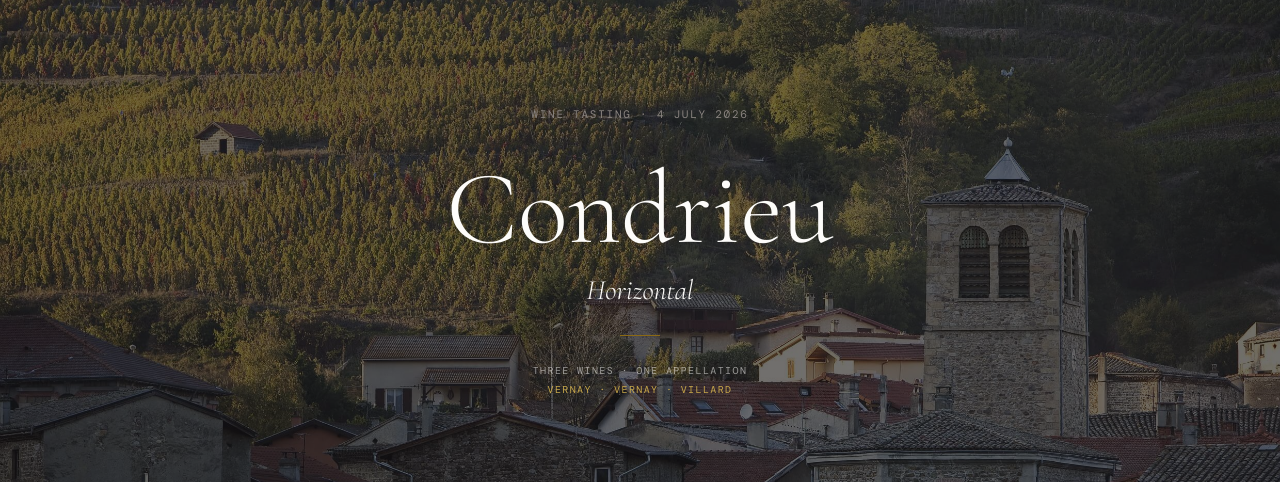
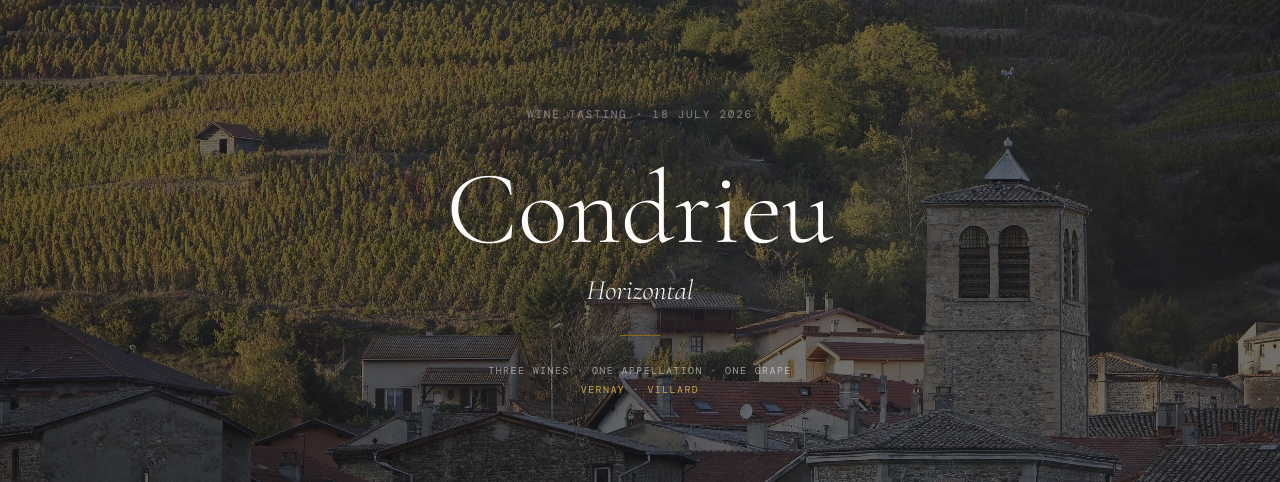
Before and after one commit to silviodirubbo/cellar, a Jekyll site: the page built from _tastings/condrieu-horizontal.html, in a window 1280 px wide. Shown: the part 199-681 px from the top of the page. Built offline with Jekyll 4.4.1, drawn with Linux system fonts in a browser that asks for light colours; some web fonts are replaced.

Commit message:
Update condrieu-horizontal.html

```diff
--- a/_tastings/condrieu-horizontal.html
+++ b/_tastings/condrieu-horizontal.html
@@ -1,7 +1,7 @@
 ---
 layout: presentation
 title: "Condrieu Horizontal"
-date: 2026-07-04
+date: 2026-07-18
 ---
 <style>
 :root {
@@ -178,12 +178,12 @@
      ───────────────────────────────────────────────────────── -->
 <div class="slide slide-cover active">
   <div class="cover-content">
-    <div class="eyebrow">Wine Tasting · 4 July 2026</div>
+    <div class="eyebrow">Wine Tasting · 18 July 2026</div>
     <div class="cover-title">Condrieu</div>
     <div class="cover-subtitle">Horizontal</div>
     <div class="cover-rule"></div>
-    <div class="cover-meta">Three wines · One appellation</div>
-    <div class="cover-meta" style="margin-top:6px;color:#C8A84B">Vernay · Vernay · Villard</div>
+    <div class="cover-meta">Three wines · One appellation · One grape</div>
+    <div class="cover-meta" style="margin-top:6px;color:#C8A84B">Vernay · Villard</div>
   </div>
 </div>
 
@@ -249,11 +249,11 @@
       <div class="w-hrule"></div>
     </div>
     <div class="wine-bottle">
-      <img src="{{ site.baseurl }}/assets/tastings/condrieu-horizontal/bottle_vernay_terrasses.png.png" alt="Les Terrasses de l'Empire">
+      <img src="{{ site.baseurl }}/assets/tastings/condrieu-horizontal/bottle_vernay_terrasses.png.png" alt="Terrasses de l'Empire">
     </div>
     <div class="wine-info">
       <div class="info-text">
-        <div class="w-name">Les Terrasses<br>de l'Empire</div>
+        <div class="w-name">Terrasses<br>de l'Empire</div>
         <div class="w-producer">Domaine Georges Vernay</div>
         <div class="w-meta"><span class="w-ml">Vintage</span><span class="w-mv">2023</span></div>
         <div class="w-meta"><span class="w-ml">Blend</span><span class="w-mv">100% Viognier</span></div>
@@ -283,11 +283,11 @@
       <div class="w-hrule"></div>
     </div>
     <div class="wine-bottle">
-      <img src="{{ site.baseurl }}/assets/tastings/condrieu-horizontal/bottle_vernay_chaillees.png.png" alt="Les Chaillées de l'Enfer">
+      <img src="{{ site.baseurl }}/assets/tastings/condrieu-horizontal/bottle_vernay_chaillees.png.png" alt="Chaillées de l'Enfer">
     </div>
     <div class="wine-info">
       <div class="info-text">
-        <div class="w-name">Les Chaillées<br>de l'Enfer</div>
+        <div class="w-name">Chaillées<br>de l'Enfer</div>
         <div class="w-producer">Domaine Georges Vernay</div>
         <div class="w-meta"><span class="w-ml">Vintage</span><span class="w-mv">2023</span></div>
         <div class="w-meta"><span class="w-ml">Blend</span><span class="w-mv">100% Viognier</span></div>
```
